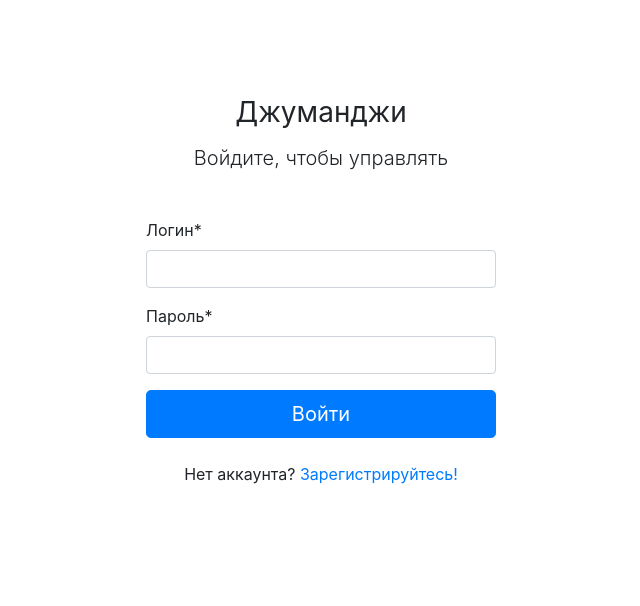
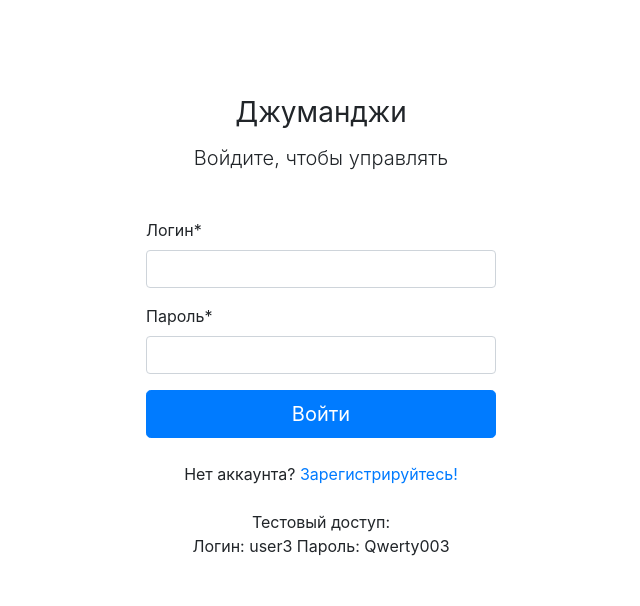
Before and after one commit to Dima995-gdm/vacancies_v2_AWS, a Django app: page /login/ in a window 1280 px wide. Shown: the top 606 px of the page, without its empty margins (319-959 px from the left). Run offline with Django 3.2, Linux system fonts and the light colour scheme; parts of the project's set-up code (start-up, migrations or seed data) failed here and were passed over; some libraries are stand-ins or nearby versions.

Commit message:
add test login and password

```diff
--- a/accounts/templates/accounts/login.html
+++ b/accounts/templates/accounts/login.html
@@ -28,6 +28,8 @@
                 <button class="btn btn-primary btn-lg btn-block" type="submit">Войти</button>
             </form>
         <div class="mt-4 text-center"><p>Нет аккаунта? <a href="{% url 'register_user' %}">Зарегистрируйтесь!</a></p></div>
+        <div class="mt-4 text-center">Тестовый доступ: <br> Логин: user3 Пароль: Qwerty003</div>
+
       </div>
     </div>
   </main>
```
Also changed, not shown: db.sqlite3.
